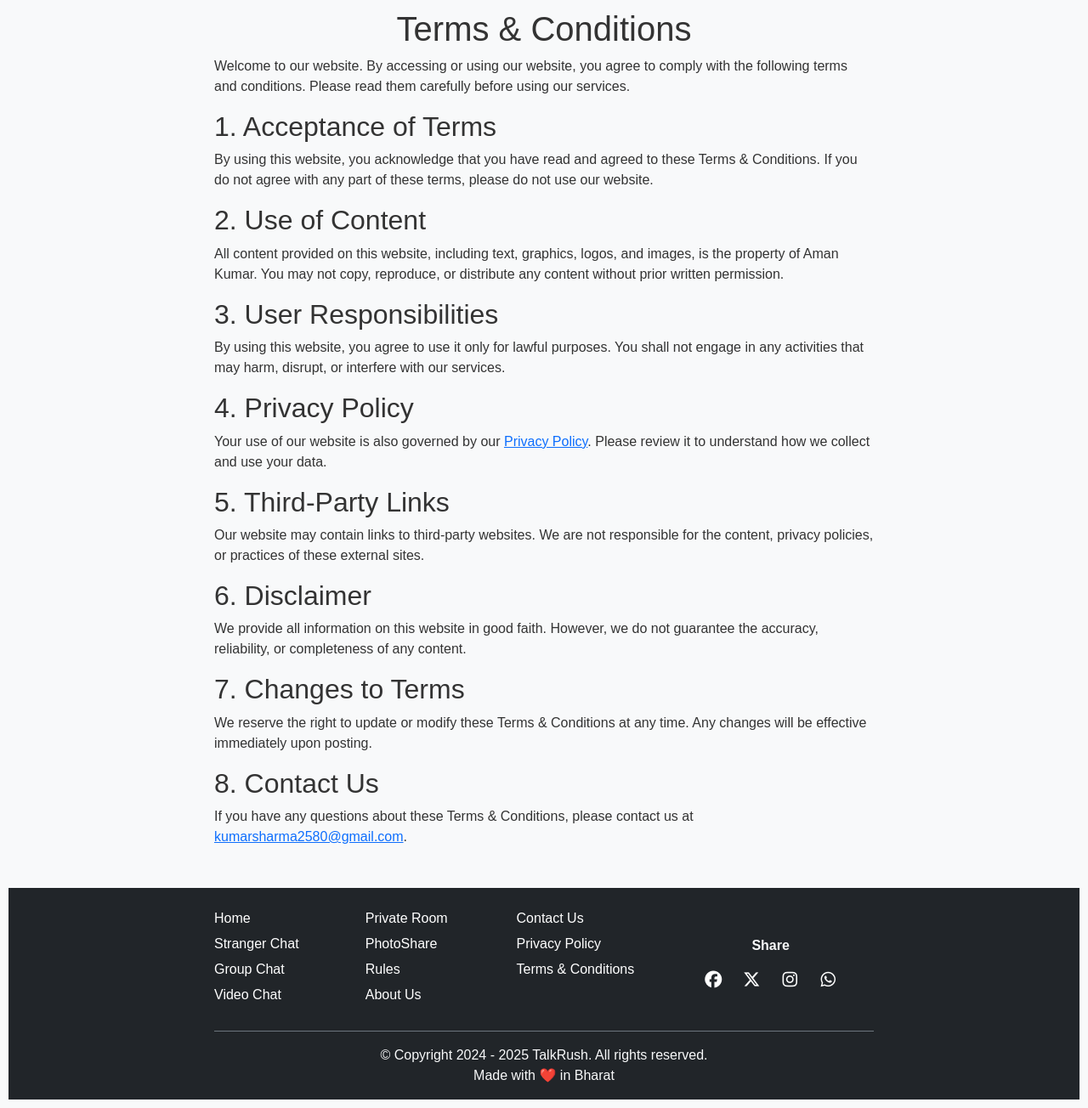
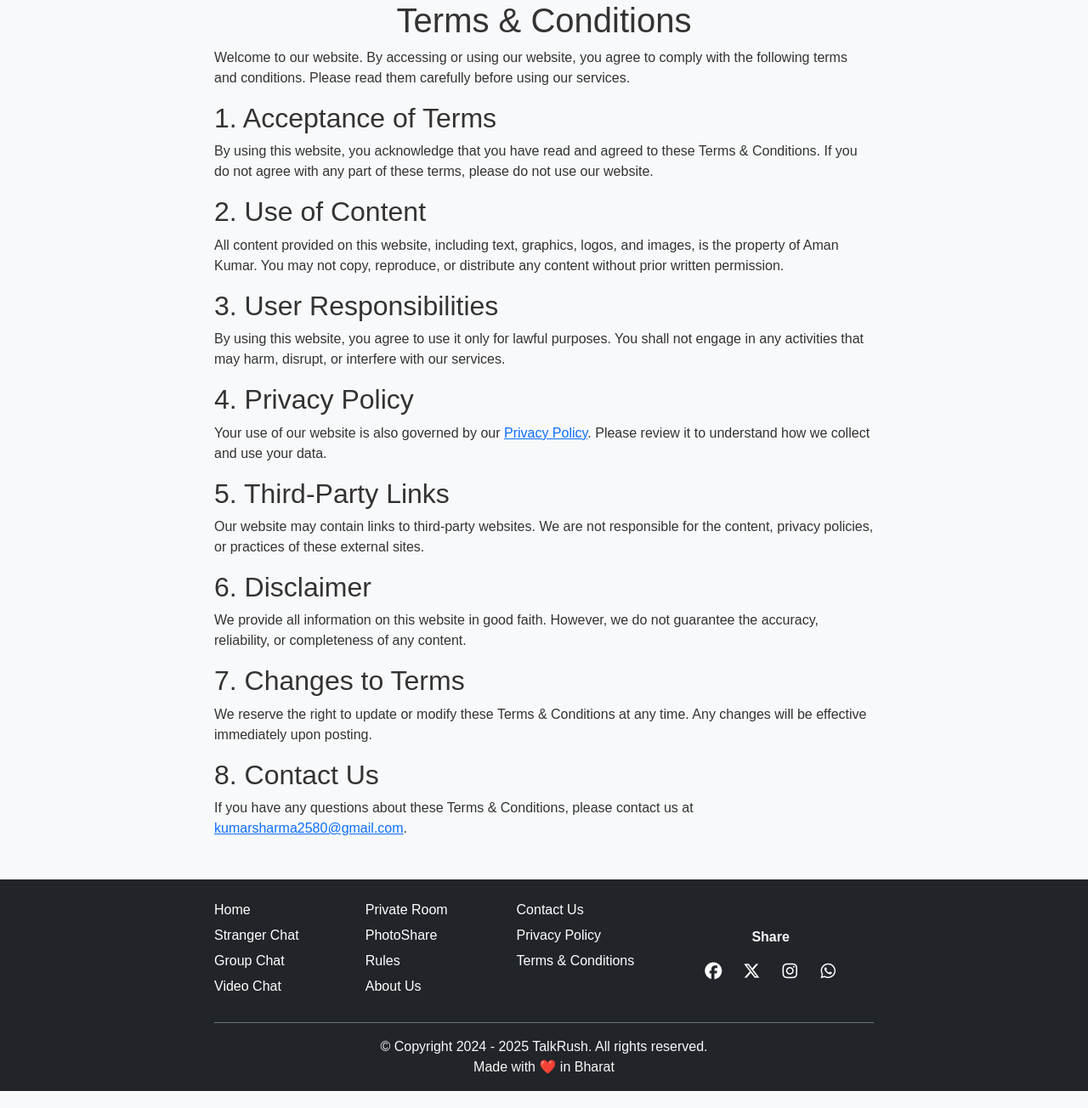
Before and after one commit to shkumaraman/shkumaraman.github.io, a Jekyll site: the page built from terms.html, in a window 1280 px wide. Shown: the whole page at 85% size. Built offline with Jekyll 4.4.1, drawn with Linux system fonts in a browser that asks for light colours.

Commit message:
Update terms.html

```diff
--- a/terms.html
+++ b/terms.html
@@ -5,7 +5,7 @@ description: "Read the Terms & Conditions for using TalkRush — a free random c
 ---
 
     <style>
-        body { font-family: Arial, sans-serif; margin: 10px; background: #f8f9fa; color: #333; }
+        body { font-family: Arial, sans-serif; margin: 0; background: #f8f9fa; color: #333; }
         .container { max-width: 800px; }
         h1 { text-align: center; }
     </style>
```
